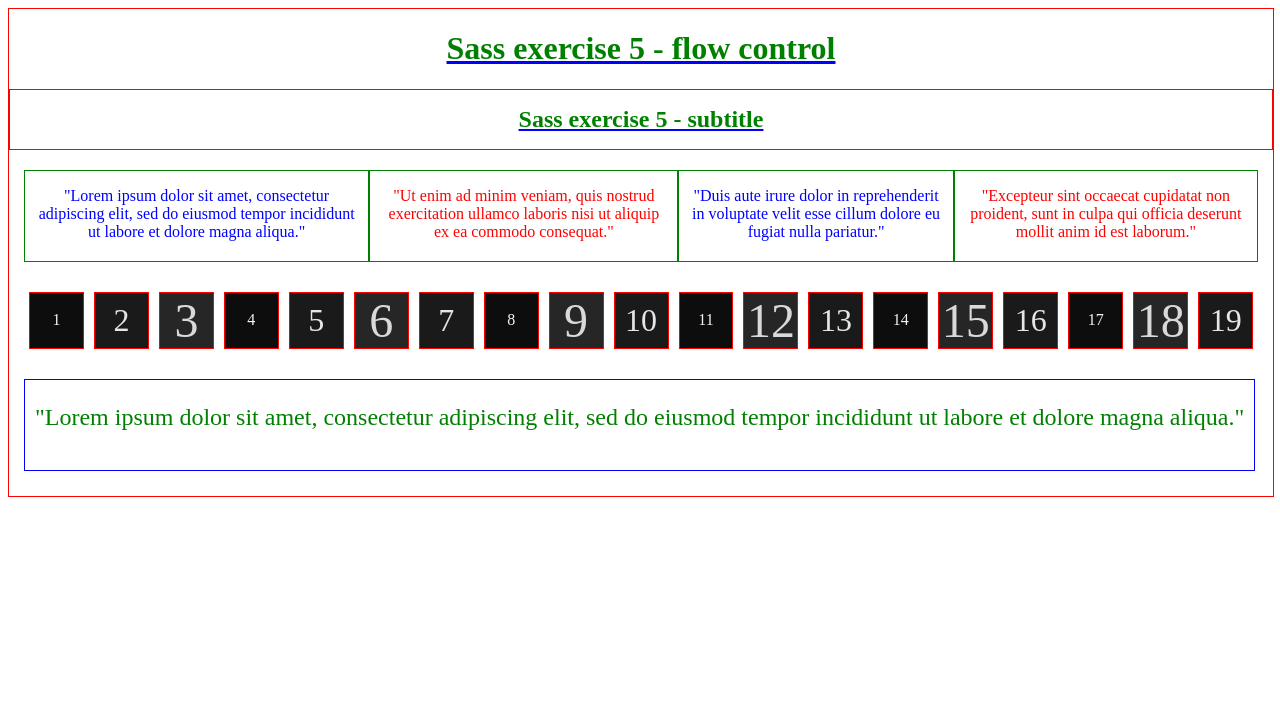
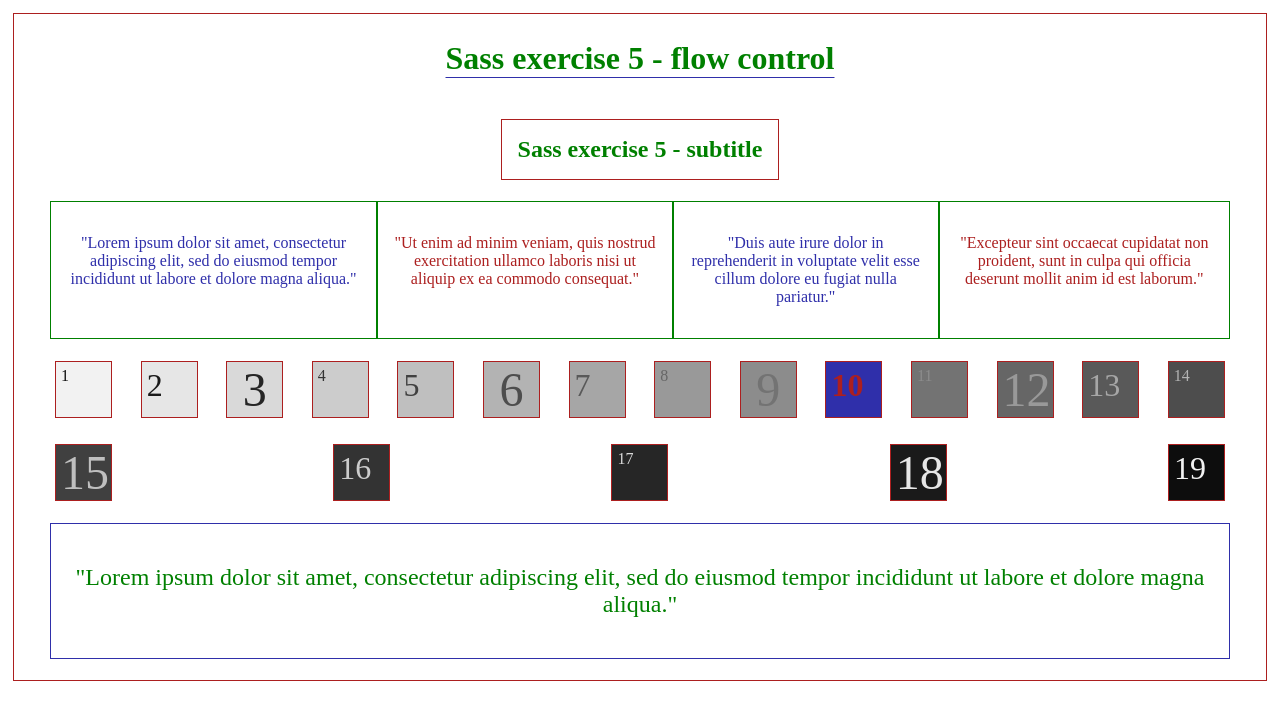
Before and after one commit to MartaMiras/SASS, a plain HTML site: page sass_exercise_5-flow_control/index.html in a window 1280 px wide. Drawn offline with Linux system fonts and the light colour scheme.

Commit message:
Actualizacion Ejercicio

```diff
--- /dev/null
+++ b/sass_exercise_5-flow_control/_functions.scss
@@ -0,0 +1,5 @@
+@use 'sass:math';
+
+@function pxToRem($pixels) {
+    @return #{$pixels / 16}rem;
+  };
--- a/sass_exercise_5-flow_control/index.html
+++ b/sass_exercise_5-flow_control/index.html
@@ -6,45 +6,45 @@
     </head>
     <body>
         <div>
-            <h1>Sass exercise 5 - flow control</h1>
-            <h2>Sass exercise 5 - subtitle</h2>
+            <h1 class="text">Sass exercise 5 - flow control</h1>
+            <h2 class="text">Sass exercise 5 - subtitle</h2>
             <section>
-                <article>
+                <article class="blue">
                     <p>"Lorem ipsum dolor sit amet, consectetur adipiscing elit, sed do eiusmod tempor incididunt ut labore et dolore magna aliqua."</p>
                 </article>
-                <article>
+                <article class="red">
                     <p>"Ut enim ad minim veniam, quis nostrud exercitation ullamco laboris nisi ut aliquip ex ea commodo consequat."</p>
                 </article>
-                <article>
+                <article class="blue">
                     <p>"Duis aute irure dolor in reprehenderit in voluptate velit esse cillum dolore eu fugiat nulla pariatur."</p>
                 </article>
-                <article>
+                <article class="red">
                     <p>"Excepteur sint occaecat cupidatat non proident, sunt in culpa qui officia deserunt mollit anim id est laborum."</p>
                 </article>
             </section>
-            <section>
-                <div class="fs-1rem">1</div>
-                <div class="fs-2rem">2</div>
-                <div class="fs-3rem">3</div>
-                <div class="fs-1rem">4</div>
-                <div class="fs-2rem">5</div>
-                <div class="fs-3rem">6</div>
-                <div class="fs-2rem">7</div>
-                <div class="fs-1rem">8</div>
-                <div class="fs-3rem">9</div>
-                <div class="fs-2rem">10</div>
-                <div class="fs-1rem">11</div>
-                <div class="fs-3rem">12</div>
-                <div class="fs-2rem">13</div>
-                <div class="fs-1rem">14</div>
-                <div class="fs-3rem">15</div>
-                <div class="fs-2rem">16</div>
-                <div class="fs-1rem">17</div>
-                <div class="fs-3rem">18</div>
-                <div class="fs-2rem">19</div>
+            <section class="s1">
+                <div class="fs-1rem box-1">1</div>
+                <div class="fs-2rem box-2">2</div>
+                <div class="fs-3rem box-3">3</div>
+                <div class="fs-1rem box-4">4</div>
+                <div class="fs-2rem box-5">5</div>
+                <div class="fs-3rem box-6">6</div>
+                <div class="fs-2rem box-7">7</div>
+                <div class="fs-1rem box-8">8</div>
+                <div class="fs-3rem box-9">9</div>
+                <div class="fs-2rem box-10">10</div>
+                <div class="fs-1rem box-11">11</div>
+                <div class="fs-3rem box-12">12</div>
+                <div class="fs-2rem box-13">13</div>
+                <div class="fs-1rem box-14">14</div>
+                <div class="fs-3rem box-15">15</div>
+                <div class="fs-2rem box-16">16</div>
+                <div class="fs-1rem box-17">17</div>
+                <div class="fs-3rem box-18">18</div>
+                <div class="fs-2rem box-19">19</div>
             </section>
             <section>
-                <article>
+                <article class="green">
                     <p>"Lorem ipsum dolor sit amet, consectetur adipiscing elit, sed do eiusmod tempor incididunt ut labore et dolore magna aliqua."</p>
                 </article>
             </section>
--- a/sass_exercise_5-flow_control/style.scss
+++ b/sass_exercise_5-flow_control/style.scss
@@ -1,80 +1,111 @@
-$base-font-size: 16px;
+@import "functions";
+@use "sass:color";
 
-%text {
-  color: green;
-  border: none;
-  font-size: none;
-  text-decoration: underline;
-  text-decoration-color: blue;
-  text-align: center;
+$primary: rgb(172, 31, 31);
+$secundary: rgb(47, 47, 170);
+$ternary: green;
+$color-text: #ffffff;
+$base-color: #000000;
+
+@mixin article-card($color, $border-color, $font-size) {
+  color: $color;
+  border-color: $border-color;
+  font-size: $font-size;
 }
 
+body {
+  display: flex;
+}
+
+
 div {
-  color: red;
-  border: 1px solid red;
-  font-size: 1rem;
-  width: 100%;
+  border: pxToRem(1) solid $primary;
+  display: flex;
+  margin: pxToRem(5);
+  padding: pxToRem(5);
+  background-color: white;
+  justify-content: center;
+  align-items: center;
+  flex-flow: column wrap;
 
+  %text {
+    text-align: center;
+    color: $ternary;
+  }
   h1 {
+    text-align: center;
+    color: $ternary;
+    text-decoration: underline pxToRem(1) $secundary;
+    text-underline-offset: 0.5rem;
     @extend %text;
   }
-
   h2 {
     @extend %text;
-    border: 1px solid red;
+    border: 1px solid $primary;
+    padding: pxToRem(16);
+
+  }
+}
+section {
+  display: flex;
+  padding: 1rem;
+  margin-top: pxToRem(-15);
+  width: 95%;
+
+
+  article {
+    border: pxToRem(1) solid $ternary;
     padding: 1rem;
+    text-align: center;
+    justify-content: space-between;
+  }
+}
+.s1{
+    gap: pxToRem(16);
+    flex-wrap: wrap;
+    display: flex;
+    justify-content: space-between;
+    align-items: center;
+
+
+
+}
+
+@each $size in (1, 2, 3) {
+    .fs-#{$size}rem {
+      font-size: $size + rem;
+      width: pxToRem(45);
+      height: pxToRem(45);
+    }
   }
 
-  section {
-    display: flex;
-    padding-bottom: 10px;
-    margin: 15px;
-  }
-
-  article {
-    color: none;
-    border: 1px solid green;
-    font-size: none;
-    text-align: center;
-  }
-
-  article p {
-    margin-left: 10px;
-    margin-right: 10px;
-  }
-
-  article:nth-child(odd) {
-    @extend %text;
-    color: blue;
-    border: 1px solid green;
-    font-size: 1rem;
-    text-decoration: none;
-  }
-
-  article:last-child {
-    color: green;
-    border: 1px solid blue;
-    font-size: 24px;
-    height: 90px;
-    text-decoration: none;
-  }
-
-  article:nth-child(even) {
-    color: red;
-    border: 1px solid green;
-    font-size: 1rem;
-    text-decoration: none;
-  }
-
-  @each $i in 1, 2, 3 {
-    .fs-#{$i}rem {
-      font-size: $i * $base-font-size;
-      background-color: lighten(black, $i * 5);
-      color: darken(white, $i * 5);
-      margin: 5px;
-      display: flex;
-      justify-content: center;
-      align-items: center;
+  @for $i from 1 through 20 {
+    $box-color: darken($color-text, $i * 5);
+    $box-color-text: lighten($base-color, $i * 5);
+    .box-#{$i} {
+      background-color: $box-color;
+      color: $box-color-text;
+      @if $i == 10 {
+        background-color: $secundary;
+        color: $primary;
+        justify-content: start;
+        align-items: start;
+        font-weight: bold;
+      }
     }
   }
+  .fs-1rem,
+  .fs-2rem {
+    justify-content: start;
+    align-items: start;
+  }
+.blue {
+  @include article-card($secundary, $ternary, 1rem);
 }
+.red {
+  @include article-card($primary, $ternary, 1rem);
+}
+.green {
+  @include article-card($ternary, $secundary, pxToRem(24));
+  flex: 1;
+}
```
Also changed, not shown: sass_exercise_5-flow_control/style.css, 2 other files.
